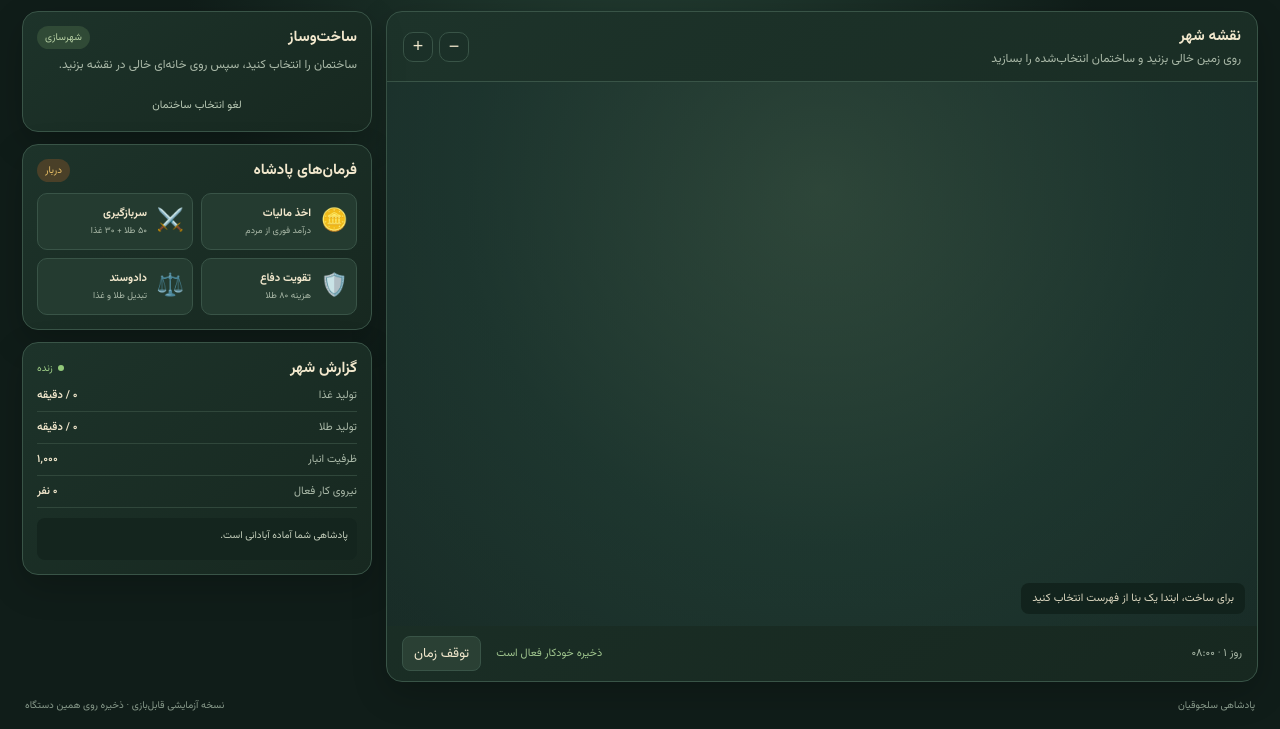
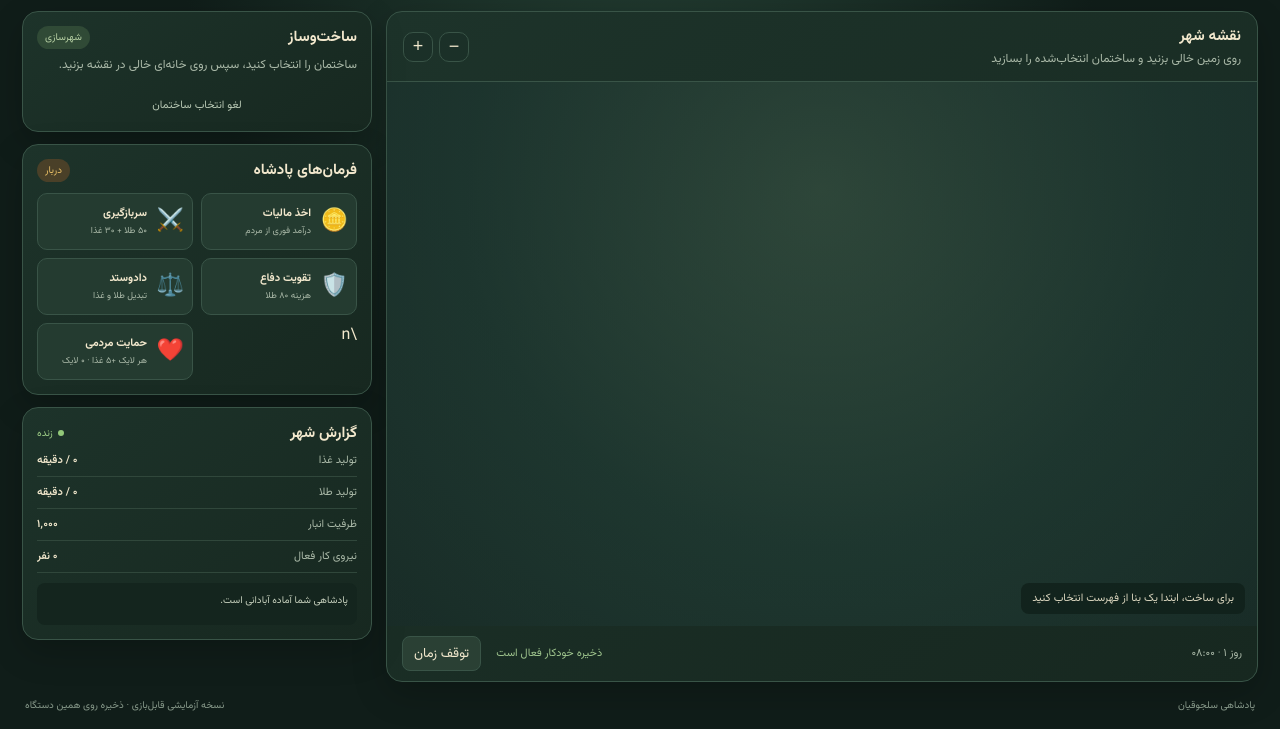
Before and after one commit to alighavedl990-art/seljuk-kingdom, a plain HTML site: page index.html in a window 1280 px wide. Shown: the part 163-892 px from the top of the page. Drawn offline with Linux system fonts and the light colour scheme.

Commit message:
Add Persian community like action to game UI

```diff
--- a/index.html
+++ b/index.html
@@ -40,7 +40,7 @@
             <button id="taxBtn"><span>🪙</span><b>اخذ مالیات</b><small>درآمد فوری از مردم</small></button>
             <button id="recruitBtn"><span>⚔️</span><b>سربازگیری</b><small>۵۰ طلا + ۳۰ غذا</small></button>
             <button id="defendBtn"><span>🛡️</span><b>تقویت دفاع</b><small>هزینه ۸۰ طلا</small></button>
-            <button id="marketBtn"><span>⚖️</span><b>دادوستد</b><small>تبدیل طلا و غذا</small></button>
+            <button id="marketBtn"><span>⚖️</span><b>دادوستد</b><small>تبدیل طلا و غذا</small></button>\n            <button id="likeBtn"><span>❤️</span><b>حمایت مردمی</b><small>هر لایک +۵ غذا · <span id="likesCount">۰</span> لایک</small></button>
           </div>
         </section>
         <section class="card status-card">
```
